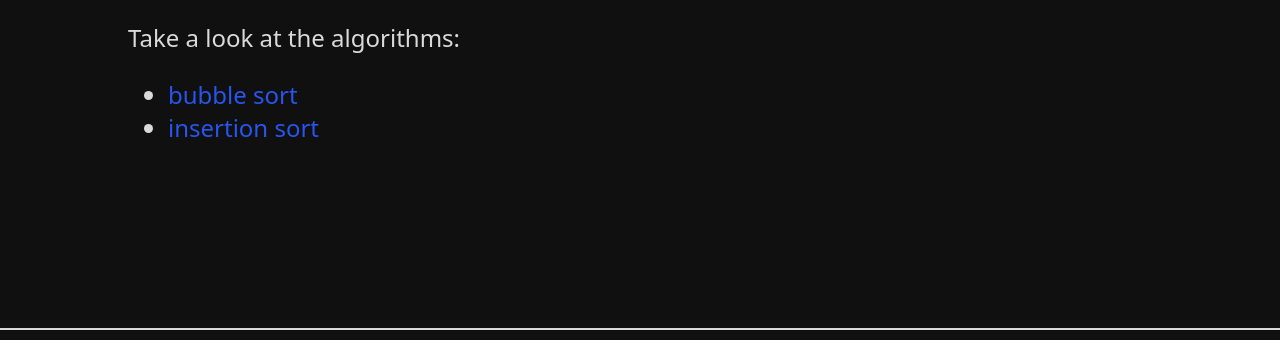
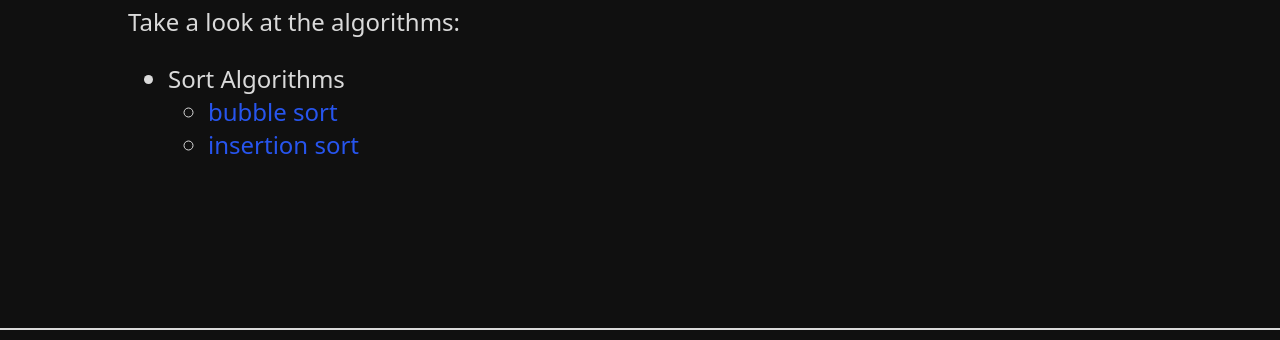
Before and after one commit to danielnagel/algorithms, an Astro site: page / in a window 1280 px wide. Shown: the part 373-713 px from the top of the page. Built offline with nearby package versions, Linux system fonts and the light colour scheme; Astro itself is replaced by a stand-in of ours.

Commit message:
updated index site

```diff
--- a/src/pages/index.astro
+++ b/src/pages/index.astro
@@ -10,10 +10,15 @@ const heading = 'Daniel\'s algorithms';
 	<p>Take a look at the algorithms:</p>
 	<ul>
 		<li>
-			<a href="/bubblesort">bubble sort</a>
+			Sort Algorithms
 		</li>
-		<li>
-			<a href="/insertionsort">insertion sort</a>
-		</li>
+		<ul>
+			<li>
+				<a href="/bubblesort">bubble sort</a>
+			</li>
+			<li>
+				<a href="/insertionsort">insertion sort</a>
+			</li>
+		</ul>
 	</ul>
 </Layout>
```
